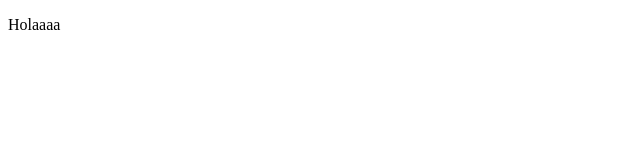
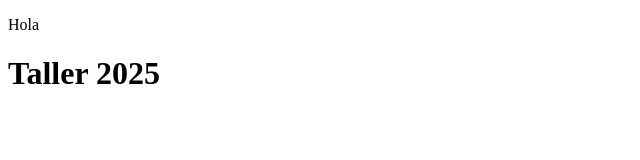
Before and after one commit to CrisDSandoval/Taller, a plain HTML site: page index.html in a window 1280 px wide. Shown: the whole page, without its empty margins (0-640 px from the left). Drawn offline with Linux system fonts and the light colour scheme.

Commit message:
index.html

```diff
--- a/index.html
+++ b/index.html
@@ -6,7 +6,8 @@
     <title>Document</title>
 </head>
 <body>
-    <p>Holaaaa</p>
+    <p>Hola</p>
+    <h1>Taller 2025</h1>
 
 </body>
 </html>
```
